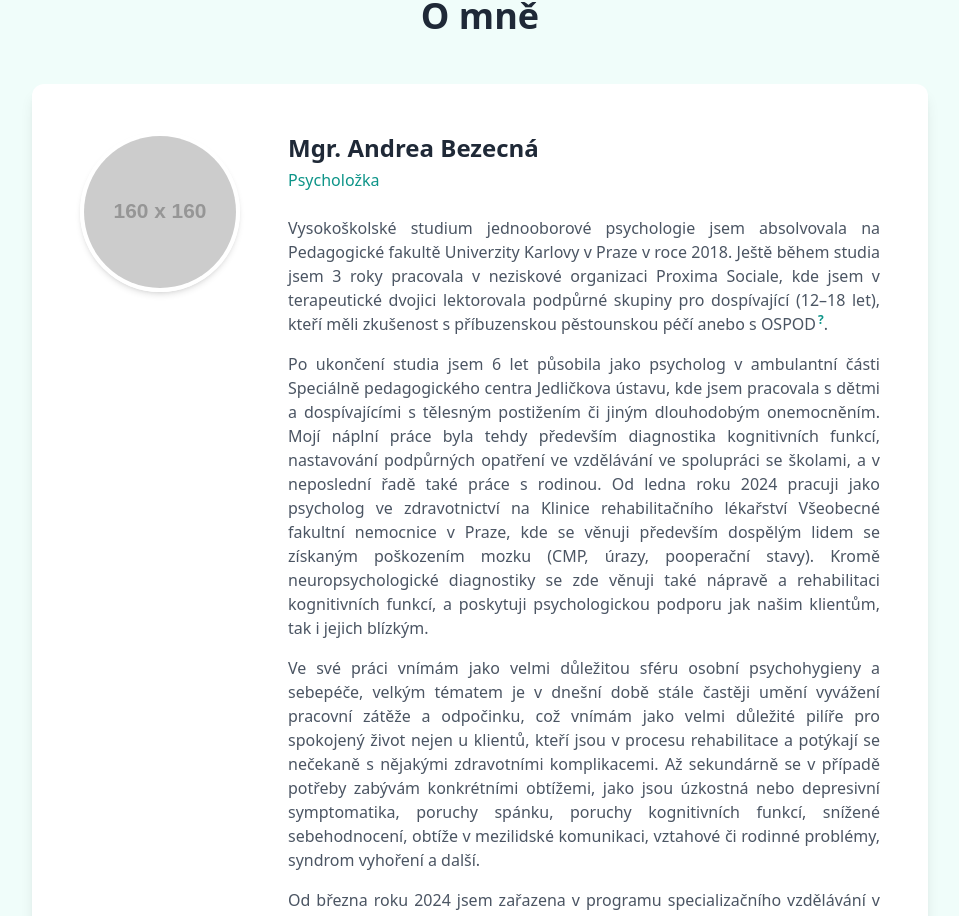
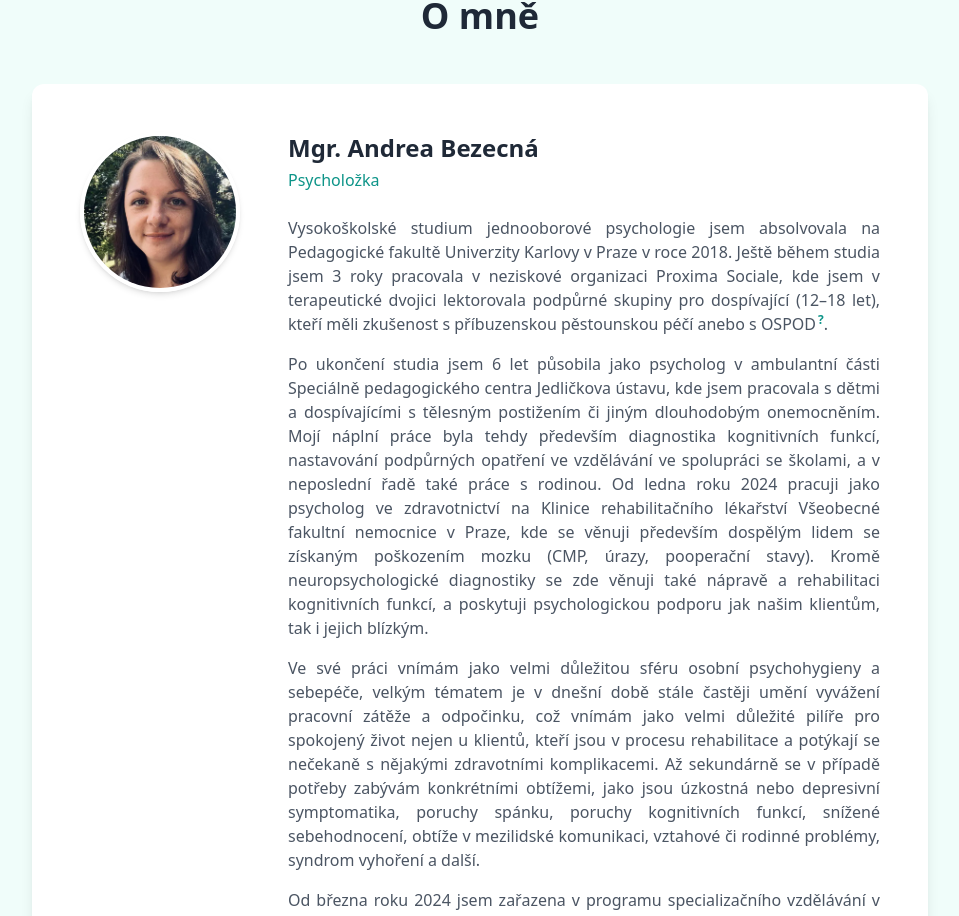
Before and after one commit to psychologiebezecna/website, a React (Vite) app: page / in a window 1280 px wide. Shown: the part 1640-2556 px from the top of the page, without its empty margins (160-1119 px from the left). Built offline with nearby package versions, Linux system fonts and the light colour scheme.

Commit message:
Update App.jsx

```diff
--- a/src/App.jsx
+++ b/src/App.jsx
@@ -2,6 +2,7 @@ import React from 'react';
 import { Landmark, Phone, Mail, MapPin, ShieldUser } from 'lucide-react';
 import logo from "./assets/logo.png";
 import heroBackground from "./assets/background.webp";
+import profile from "./assets/andrea.webp"
 import { Transition } from '@headlessui/react';
 
 const SectionTitle = ({ children }) => (
@@ -50,7 +51,7 @@ export default function PsychologistWebsite() {
             <img
               src={logo}
               alt="Psychologie Bezecná Logo"
-              className="h-8 w-8 rounded-md" // h-8 roughly matches the height of 2xl text
+              className="h-8 w-8 rounded-md"
             />
             <span>Psychologie Bezecná</span>
           </a>
@@ -132,7 +133,7 @@ export default function PsychologistWebsite() {
             <div className="max-w-4xl mx-auto bg-white p-8 md:p-12 rounded-xl shadow-lg flex flex-col md:flex-row items-center md:items-start gap-8 md:gap-12">
               <div className="flex-shrink-0">
                 <img
-                  src="https://placehold.co/160x160/a0d2db/3c827d?text=Andrea"
+                  src={profile}
                   alt="Mgr. Andrea Bezecná"
                   className="rounded-full w-40 h-40 object-cover border-4 border-white shadow-md"
                 />
```
